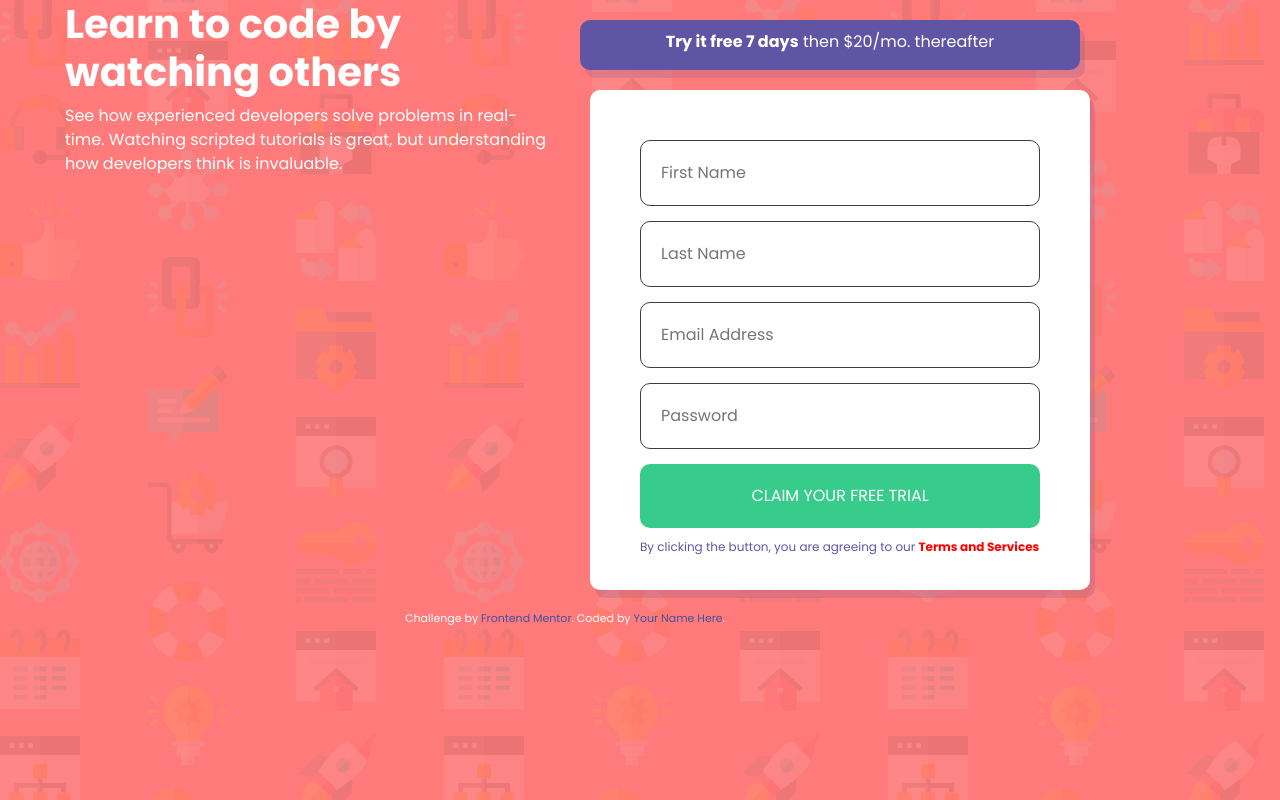
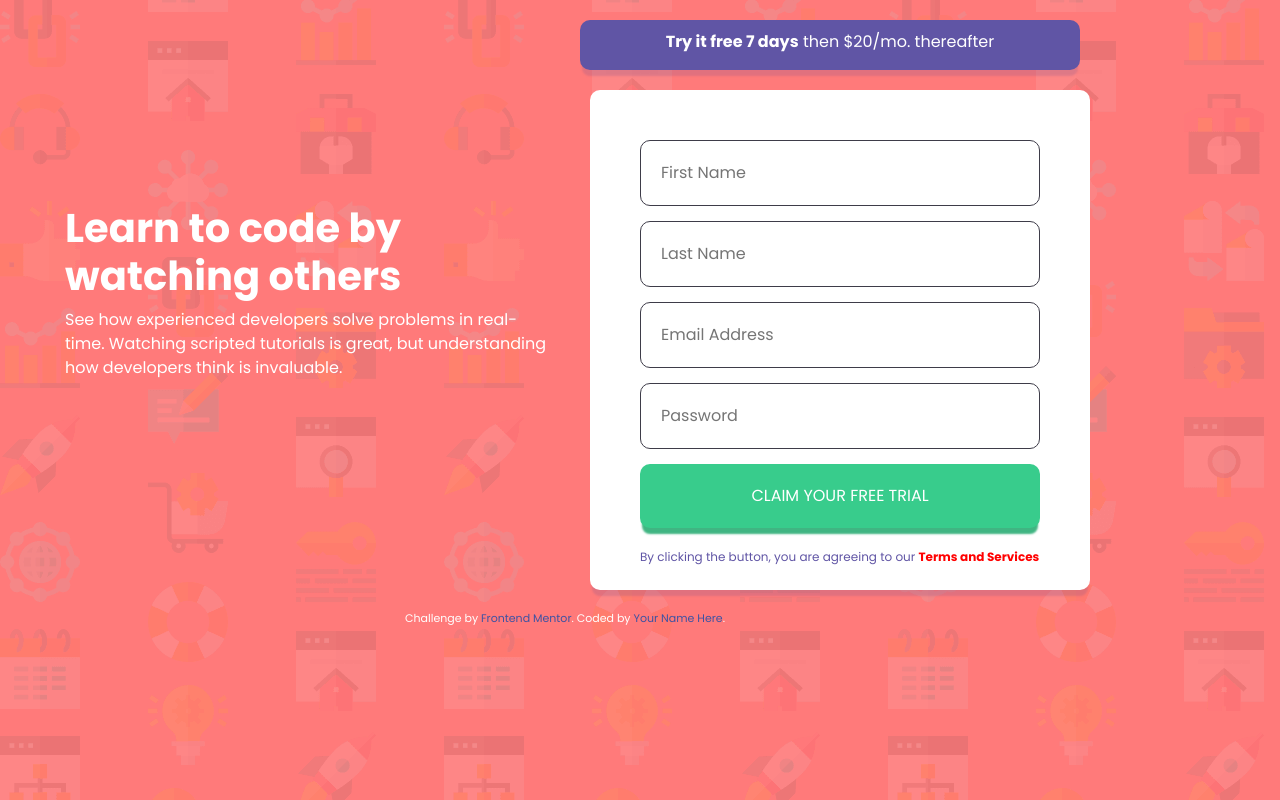
Before and after one commit to elizabethJeudy/intro-component-with-signup-form-master, a plain HTML site: page index.html in a window 1280 px wide. Drawn offline with nearby package versions, Linux system fonts and the light colour scheme.

Commit message:
updated styling

```diff
--- a/index.html
+++ b/index.html
@@ -34,7 +34,7 @@
 	<body>
 		<div class="container">
 			<div class="row justify-content-evenly">
-				<div class="col-6">
+				<div class="learn col-6">
 					<h1>Learn to code by watching others</h1>
 					<p>
 						See how experienced developers solve problems in real-time. Watching
--- a/style.css
+++ b/style.css
@@ -6,7 +6,7 @@ font weights: 400, 500, 600, 700
   --primary-color: hsl(0, 100%, 74%);
   --secondary-color: hsl(154, 59%, 51%);
   --accent-color: hsl(248, 32%, 49%);
-  --box-shadow: #85568B;
+  --box-shadow: #85568b3e;
 }
 
 body {
@@ -23,6 +23,13 @@ h1 {
   color: white;
 }
 
+.learn {
+  display: flex;
+  align-items: center;
+  justify-content: center;
+  flex-direction: column;
+}
+
 .trial {
   width: 500px;
   height: 50px;
@@ -31,7 +38,7 @@ h1 {
   background-color: var(--accent-color);
   text-align: center;
   padding: 10px;
-  box-shadow: 5px 8px #85568b3e;
+  box-shadow: 0 8px 2px -2px var(--box-shadow);
 }
 
 .user-input {
@@ -42,7 +49,7 @@ h1 {
   width: 500px;
   height: 500px;
   padding: 50px;
-  box-shadow: 5px 8px #85568b3e;
+  box-shadow: 0 8px 2px -2px var(--box-shadow);
 }
 
 input {
@@ -60,12 +67,13 @@ input {
   border: none;
   padding: 20px;
   border-radius: 10px;
+  box-shadow: 0 8px 2px -2px #40B582;
 }
 
 .terms {
   color: var(--accent-color);
   font-size: 12px;
-  padding-top: 10px;
+  padding-top: 20px;
 }
 
 strong {
```
